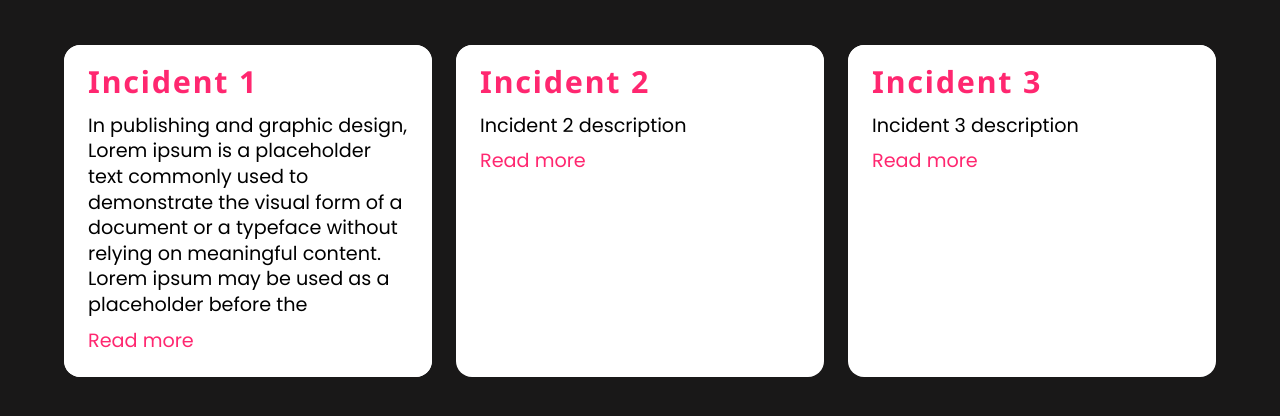
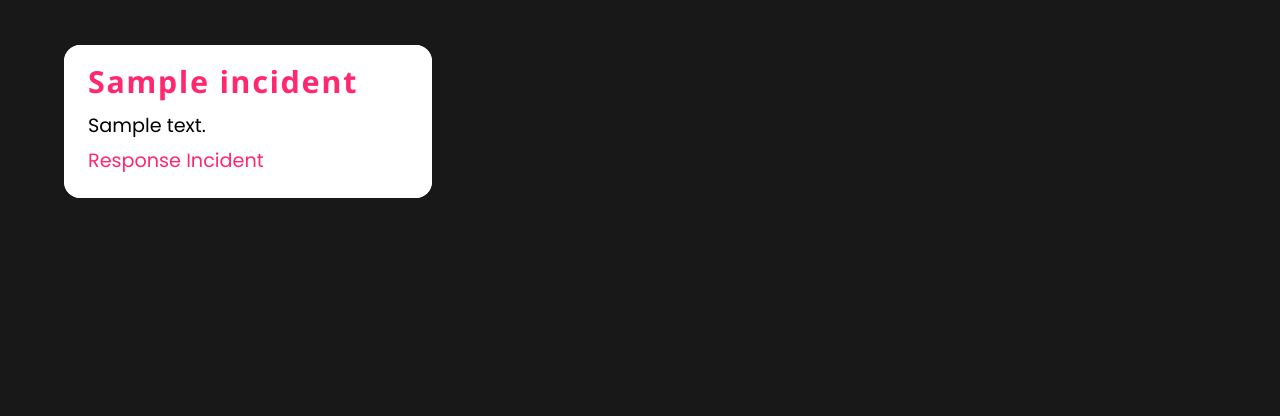
Before and after one commit to R-8-12/Incident-Response-Mangement-System, a Flask app: page /response in a window 1280 px wide. Shown: the part 86-502 px from the top of the page. Run offline with Flask 3, Linux system fonts and the light colour scheme; the visitor is signed in with stand-in values (Sample User, id 1); tables that the repository leaves empty hold one stand-in row (values such as "Sample post"); one stand-in notice (Sample message) is shown.

Commit message:
DB connected => data fetch into cards

```diff
--- a/app.py
+++ b/app.py
@@ -1,4 +1,13 @@
-from flask import Flask, render_template, request, redirect, url_for, flash, session
+from flask import (
+    Flask,
+    render_template,
+    request,
+    redirect,
+    url_for,
+    flash,
+    session,
+    jsonify,
+)
 from flask_sqlalchemy import SQLAlchemy
 from werkzeug.security import generate_password_hash, check_password_hash
 from flask_mail import Mail, Message
@@ -220,6 +229,27 @@ def response():
     return render_template("response.html")
 
 
+# JSON
+@app.route("/api/incidents")
+def get_incidents():
+    if "user_id" not in session:
+        return jsonify({"error": "Unauthorized access"}), 401
+
+    incidents = Incident.query.filter_by(user_id=session["user_id"]).all()
+    incidents_data = [
+        {
+            "id": incident.id,
+            "title": incident.title,
+            "description": incident.description,
+            "status": incident.status,
+            "user_id": incident.user_id,
+            "user_email": incident.user_email,
+        }
+        for incident in incidents
+    ]
+    return jsonify(incidents_data)
+
+
 if __name__ == "__main__":
     with app.app_context():
         db.create_all()
--- a/static/JS/dynamicCard.js
+++ b/static/JS/dynamicCard.js
@@ -1,48 +1,28 @@
 document.addEventListener("DOMContentLoaded", () => {
-  const incidents = [
-    {
-      id: 1,
-      title: "Incident 1",
-      description:
-        "In publishing and graphic design, Lorem ipsum is a placeholder text commonly used to demonstrate the visual form of a document or a typeface without relying on meaningful content. Lorem ipsum may be used as a placeholder before the",
-      status: "Reported",
-      user_id: 1,
-      user_email: "user1@example.com",
-    },
-    {
-      id: 2,
-      title: "Incident 2",
-      description: "Incident 2 description",
-      status: "Reported",
-      user_id: 2,
-      user_email: "user2@example.com",
-    },
-    {
-      id: 3,
-      title: "Incident 3",
-      description: "Incident 3 description",
-      status: "Reported",
-      user_id: 3,
-      user_email: "user3@example.com",
-    },
-  ];
-
   const incidentCardsContainer = document.getElementById("incident-cards");
 
-  // Generate cards dynamically
+  fetch("/api/incidents")
+    .then((response) => response.json())
+    .then((incidents) => {
+      if (incidents.error) {
+        console.error(incidents.error);
+        return;
+      }
+
       incidents.forEach((incident) => {
         const article = document.createElement("article");
-    article.innerHTML = `
-    <article>
+        article.innerHTML = `<article>
    <div class="article-wrapper">
                                                   <div class="article-body">
                                                     <h2>${incident.title}</h2>
                                                     <p>${incident.description}</p>
-          <a href="#" class="response-incident" data-id="${incident.id}">Read more</a>
-          </a>
+                                                    <a href="#" class="response-incident" data-id="${incident.id}">Response Incident</a>
                                                   </div>
                                                 </div>
                                               </article>`;
+
         incidentCardsContainer.appendChild(article);
       });
+    })
+    .catch((error) => console.error("Error fetching incidents:", error));
 });
--- a/templates/response.html
+++ b/templates/response.html
@@ -31,12 +31,12 @@
 
           <!-- Flash Messages -->
 
-          <!-- {% with messages = get_flashed_messages(with_categories=true) %} {% if
+          {% with messages = get_flashed_messages(with_categories=true) %} {% if
           messages %} {% for category, message in messages %}
           <div id="alert-msg" class="alert alert-{{ category }}">
             {{ message }}
           </div>
-          {% endfor %} {% endif %} {% endwith %} -->
+          {% endfor %} {% endif %} {% endwith %}
 
           <!-- Login Form -->
           <form action="{{ url_for('login') }}" method="POST">
```
Lines whose indentation alone changed are shown as unchanged.
